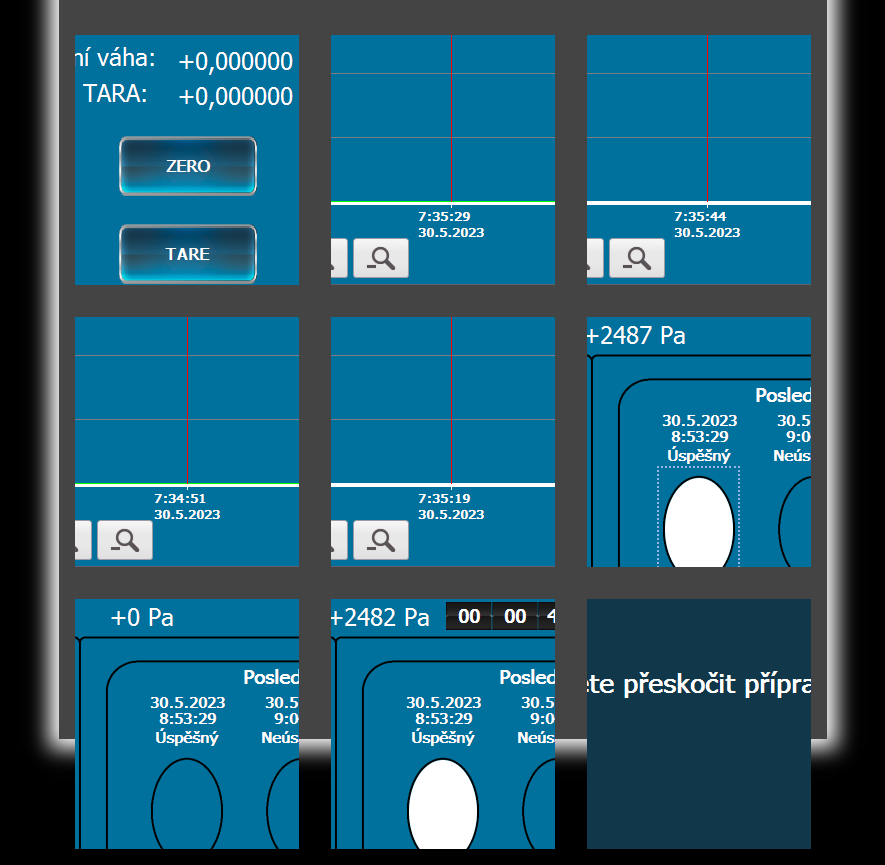
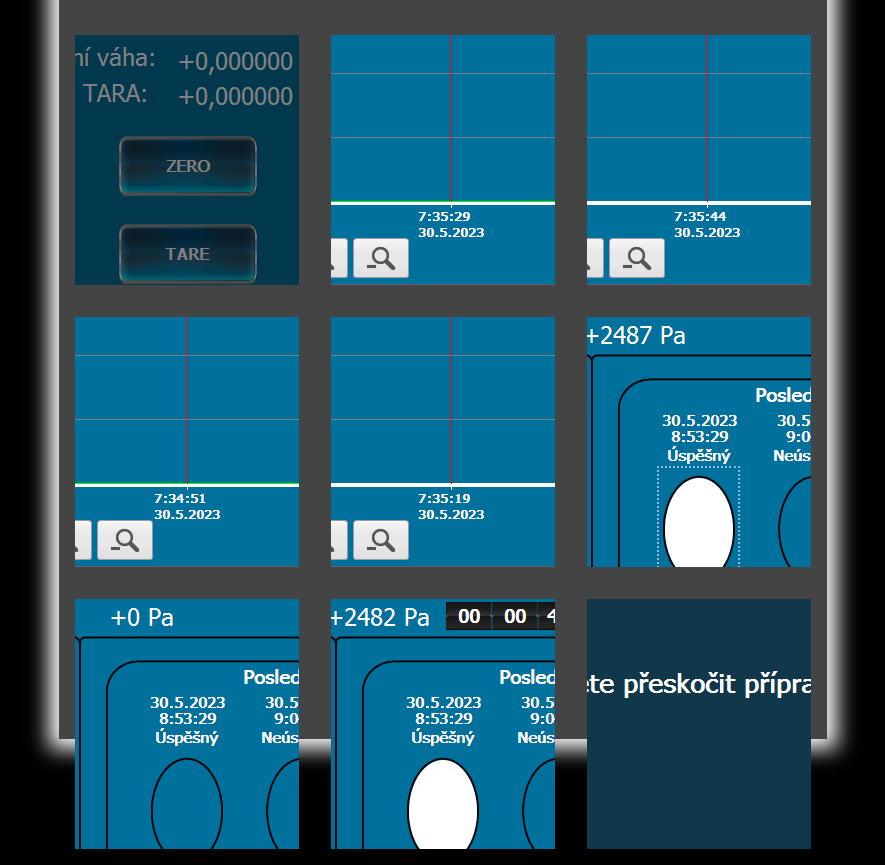
Before and after one commit to BitZone64/Training-Gallery, a plain HTML site: page index.html in a window 1280 px wide. In both pictures the pointer is over the picture 384 px from the left and 220 px from the top of the page. Shown: the part 61-926 px from the top of the page, without its empty margins (197-1082 px from the left). Drawn offline with Linux system fonts and the light colour scheme.

Commit message:
Added hover effect

```diff
--- a/index.html
+++ b/index.html
@@ -45,6 +45,12 @@
             min-height: 100%;
         }
 
+        .image img:hover {
+            -webkit-filter: brightness(.5);
+            filter: brightness(.5);
+            transition: 0.2s;
+        }
+
     </style>
 </head>
 <body>
```
